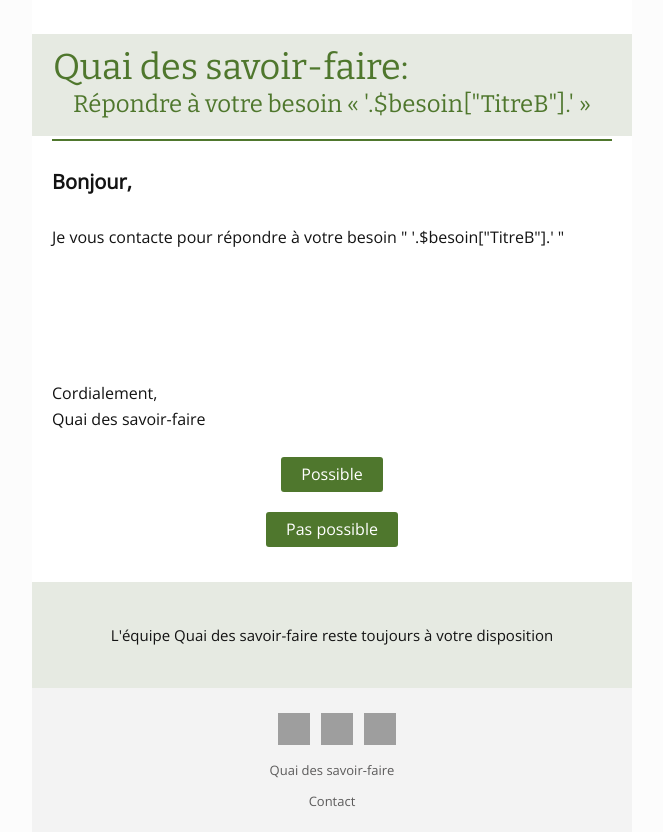
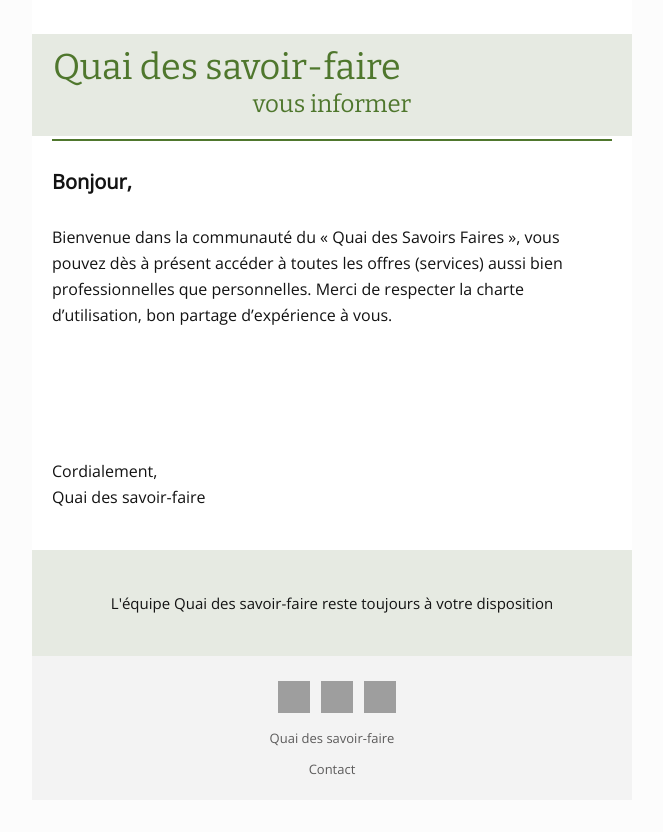
Before and after one commit to Huijun-Ding/QSF, a PHP site: page /MailNotification.php in a window 1280 px wide. Shown: the part 560-1392 px from the top of the page, without its empty margins (308-971 px from the left). After the commit the page ends 1335 px from the top, so only its background shows below. Run offline with PHP 8.4, Linux system fonts and the light colour scheme; grey boxes are pictures that could not be loaded.

Commit message:
Mail notification

```diff
--- a/IdentificationUtilisateur.php
+++ b/IdentificationUtilisateur.php
@@ -28,7 +28,8 @@ if(isset($_POST['email'])){
 
         $destinataire = "$Email"; // adresse mail du destinataire
         $sujet = "Confirmation de la création de compte"; // sujet du mail
-        $message = "Vous venez de créer un compte"; // message qui dira que le destinataire a bien lu votre mail
+        $message = "Bienvenue dans la communauté du « Quai des Savoirs Faires », vous pouvez dès à présent accéder à toutes les offres (services) aussi bien professionnelles que personnelles.\n
+                    Merci de respecter la charte d’utilisation, bon partage d’expérience à vous."; // message qui dira que le destinataire a bien lu votre mail
         // maintenant, l'en-tête du mail
         $header = "From: [Quai des savoir-faire]\r\n";
         $headers = 'Content-Type: text/plain; charset=utf-8' . "\r\n";
--- a/MailNotification.php
+++ b/MailNotification.php
@@ -202,8 +202,8 @@ overflow:hidden;
 <td valign="top" style="padding-top:35px;padding-bottom:35px">
 <table cellpadding="0" cellspacing="0" border="0" width="100%" bgcolor="#e6eae2" style="background-color:#e6eae2">
 <tr>
-<td valign="top" style="padding-top:17px;padding-right:21px;padding-bottom:15px;padding-left:21px"><div style="font-family:Bitter, Georgia, Times, Times New Roman, serif;font-size:30px;color:#4f772d;line-height:33px;text-align:left"><p style="padding: 0; margin: 0;"><span style="font-size:36px;">Quai des savoir-faire:</span></p><span class="mso-font-fix-georgia">
-</span><p style="padding: 0; margin: 0;text-align: center;"><span style="font-size:24px;">R&eacute;pondre &agrave; votre&nbsp;besoin « '.$besoin["TitreB"].' »</span></p><span class="mso-font-fix-georgia">
+<td valign="top" style="padding-top:17px;padding-right:21px;padding-bottom:15px;padding-left:21px"><div style="font-family:Bitter, Georgia, Times, Times New Roman, serif;font-size:30px;color:#4f772d;line-height:33px;text-align:left"><p style="padding: 0; margin: 0;"><span style="font-size:36px;">Quai des savoir-faire</span></p><span class="mso-font-fix-georgia">
+</span><p style="padding: 0; margin: 0;text-align: center;"><span style="font-size:24px;">vous informer</span></p><span class="mso-font-fix-georgia">
 </span></div>
 </td>
 </tr>
@@ -229,50 +229,10 @@ overflow:hidden;
 </table>
 <table cellpadding="0" cellspacing="0" border="0" width="100%">
 <tr>
-<td valign="top" style="padding-top:5px;padding-right:20px;padding-bottom:5px;padding-left:20px"><div style="font-family:Open Sans, Helvetica Neue, Helvetica, Arial, sans-serif;font-size:16px;color:#131313;line-height:26px;text-align:left"><p style="padding: 0; margin: 0;">Je vous contacte pour répondre à votre besoin " '.$besoin["TitreB"].' "<br><br><br><br><br><br></p><p>Cordialement,<br>Quai des savoir-faire</p><span class="mso-font-fix-arial">
+<td valign="top" style="padding-top:5px;padding-right:20px;padding-bottom:5px;padding-left:20px"><div style="font-family:Open Sans, Helvetica Neue, Helvetica, Arial, sans-serif;font-size:16px;color:#131313;line-height:26px;text-align:left"><p style="padding: 0; margin: 0;">Bienvenue dans la communauté du « Quai des Savoirs Faires », vous pouvez dès à présent accéder à toutes les offres (services) aussi bien professionnelles que personnelles.
+Merci de respecter la charte d’utilisation, bon partage d’expérience à vous.
+<br><br><br><br><br><br></p><p>Cordialement,<br>Quai des savoir-faire</p><span class="mso-font-fix-arial">
 </span></div>
-</td>
-</tr>
-</table>
-<table cellpadding="0" cellspacing="0" border="0" width="100%">
-<tr>
-<td valign="top" align="center" style="padding-top:20px;padding-right:20px;padding-left:20px">
-<a href="" target="_blank" style="display:inline-block; text-decoration:none;" class="fluid-on-mobile">
-<span>
-<table cellpadding="0" cellspacing="0" border="0" bgcolor="#4f772d" style="border-radius:3px;border-collapse:separate !important;background-color:#4f772d" class="fluid-on-mobile">
-<tr>
-<td align="center" style="padding-top:5px;padding-right:20px;padding-bottom:5px;padding-left:20px">
-<span style="color:#ffffff !important;font-family:Open Sans, Helvetica Neue, Helvetica, Arial, sans-serif;font-size:16px;mso-line-height:exactly;line-height:25px;mso-text-raise:4px;">
-<font style="color:#ffffff;" class="button">
-<span>Possible</span>
-</font>
-</span>
-</td>
-</tr>
-</table>
-</span>
-</a>
-</td>
-</tr>
-</table>
-<table cellpadding="0" cellspacing="0" border="0" width="100%">
-<tr>
-<td valign="top" align="center" style="padding-top:20px;padding-right:20px;padding-left:20px">
-<a href="" target="_blank" style="display:inline-block; text-decoration:none;" class="fluid-on-mobile">
-<span>
-<table cellpadding="0" cellspacing="0" border="0" bgcolor="#4f772d" style="border-radius:3px;border-collapse:separate !important;background-color:#4f772d" class="fluid-on-mobile">
-<tr>
-<td align="center" style="padding-top:5px;padding-right:20px;padding-bottom:5px;padding-left:20px">
-<span style="color:#ffffff !important;font-family:Open Sans, Helvetica Neue, Helvetica, Arial, sans-serif;font-size:16px;mso-line-height:exactly;line-height:25px;mso-text-raise:4px;">
-<font style="color:#ffffff;" class="button">
-<span>Pas possible</span>
-</font>
-</span>
-</td>
-</tr>
-</table>
-</span>
-</a>
 </td>
 </tr>
 </table>
```
Also changed, not shown: DesabonnerCategories.php (+16 -0 lines), ReabonnerCategories.php (+16 -1 lines), Saisir1Besoin.php (+14 -0 lines), Saisir1Talent.php (+14 -0 lines).
